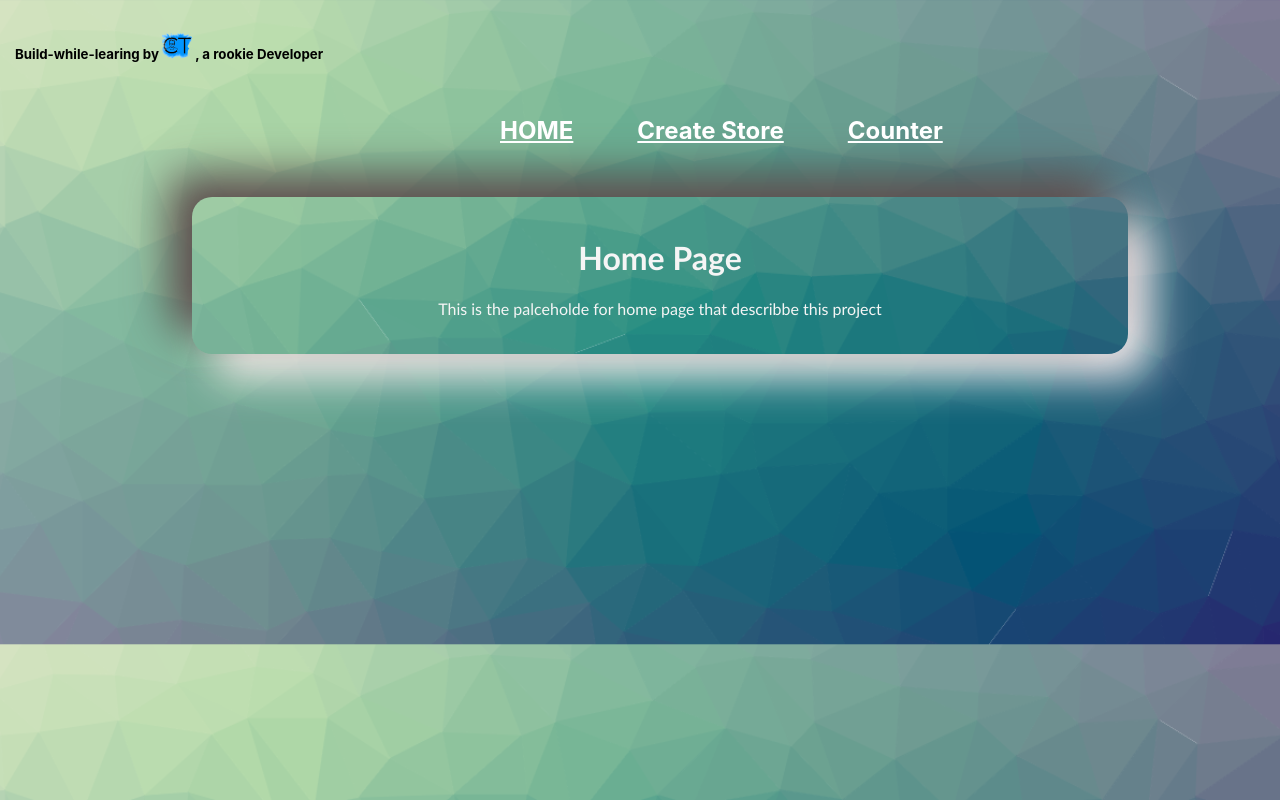
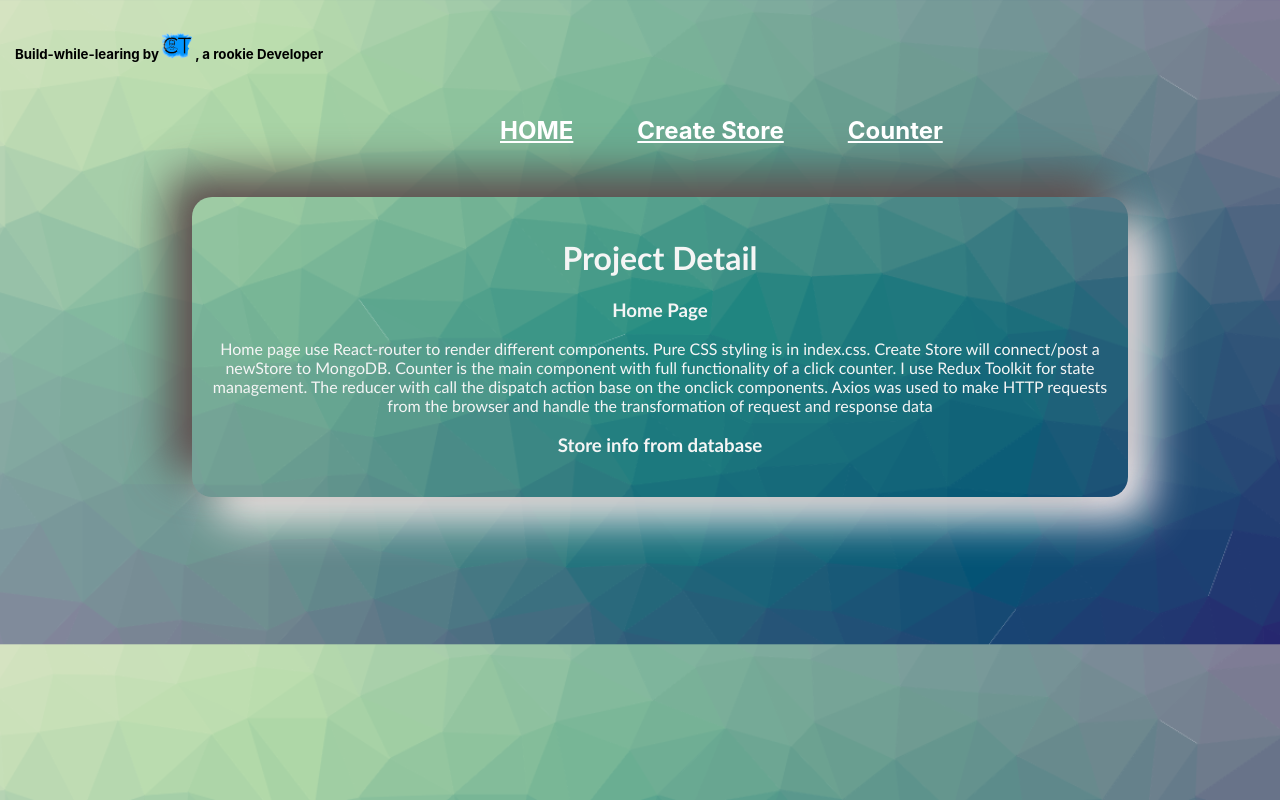
Before and after one commit to chuongtang/redux-counter, a React (Create React App) app: page / in a window 1280 px wide. Built offline with nearby package versions, Linux system fonts and the light colour scheme; no server answers.

Commit message:
troubleshooting connection to backend

```diff
--- a/src/components/ApiData.js
+++ b/src/components/ApiData.js
@@ -1,38 +1,37 @@
-import React, {useState, useEffect} from 'react';
+import React, { useState, useEffect } from 'react';
 
-function ApiData() {
-    const [data, setData] = useState(null);
+function StoreData() {
+  const [stores, setStores] = useState([{
+    storeName: '',
+    count: ''
+  }])
 
   useEffect(() => {
-      fetch("http://localhost:5000/stores")
-        .then((res) => res.json())
-        .then((data) => setData(data.count))
-        console.log(data);
+    fetch("/stores")
+      .then(res => {
+        if (res.ok) {
+          return res.json()
+        }
+      })
+      .then(jsonRes => setStores(jsonRes))
+
     // eslint-disable-next-line react-hooks/exhaustive-deps
   }, []);
 
   return (
     <div className="ApiData">
-                  <p>{!data ? "Loading..." : data.message}</p>
+      <h3>Store info from database</h3>
+      {
+        stores.map(store =>
+        <div>
+          <h4>{store.storeName}</h4>
+          <h4>{store.count}</h4>
+          </div>
+        )
+      }
 
     </div>
   );
 }
 
-  // function PostData (){
-  //   useEffect(() => {
-  //     // POST request using fetch inside useEffect React hook
-  //     const requestOptions = {
-  //         method: 'POST',
-  //         headers: { 'Content-Type': 'application/json' },
-  //         body: JSON.stringify({ storeName: 'NumberOneStore' })
-  //     };
-  //     fetch('http://localhost:5000/stores', requestOptions)
-  //         .then(response => response.json())
-  //         .then(data => setPostId(data.id));
-
-  //   // empty dependency array means this effect will only run once (like componentDidMount in classes)
-  //   }, []);
-  // }
-
-  export default ApiData;
+export default StoreData;
--- a/src/components/CreateStore.jsx
+++ b/src/components/CreateStore.jsx
@@ -24,7 +24,7 @@ function CreateStore () {
             storeName: input.storeName,
             count: input.count
         }
-        axios.post('http://localhost:5000/stores', newStore)
+        axios.post('http://localhost:5000/create', newStore)
     }
 
     return <div className="App">
@@ -34,9 +34,9 @@ function CreateStore () {
                 <input onChange={handleChange} name='storeName' value={input.storeName} autoComplete='off' className='form-control' placeholder='Enter Store Name'/>
             </div>
             <div className="form-group">
-                <input onChange={handleChange} name='count' value={input.count} autoComplete='off' className='form-control' placeholder='Count from Counter'/>
+                <input onChange={handleChange} name='count' value={input.count} autoComplete='off' className='form-control' placeholder='Counter start at'/>
             </div>
-            <button type="submit" onClick={()=> handleClick } className="btn btn-primary">Submit</button>
+            <button type="submit" onClick={()=> handleClick()  } className="btn btn-primary">Submit</button>
         </form>
     </div>
 
--- a/src/components/Home.jsx
+++ b/src/components/Home.jsx
@@ -1,11 +1,19 @@
 import React from 'react';
+import StoreData from './ApiData'
 const Home = () => {
     return (
         <div className="App">
-            <h1>Home Page</h1>
+            <h1>Project Detail</h1>
+            <h3>Home Page</h3>
             <p>
-                This is the palceholde for home page that describbe this project
+                Home page use React-router to render different components.
+                Pure CSS styling is in index.css.
+                Create Store will connect/post a newStore to MongoDB.
+                Counter is the main component with full functionality of a click counter.
+                I use Redux Toolkit for state management. The reducer with call the dispatch action base on the onclick components.
+                Axios was used to make HTTP requests from the browser and handle the transformation of request and response data
             </p>
+            <StoreData />
         </div>
     );
 }
--- a/src/index.css
+++ b/src/index.css
@@ -158,6 +158,6 @@ h5{
   border-radius: 20px;
   /* box-shadow:  -22px -22px 44px #5b4b4b,
              22px 22px 44px #fff3f3; */
-  max-width: 70%;
+  /* max-width: 70%; */
   padding: 20px;
 }
```
Also changed, not shown: 1 other file (tests, documents, lock files or other folders). Lines whose indentation alone changed are shown as unchanged.
